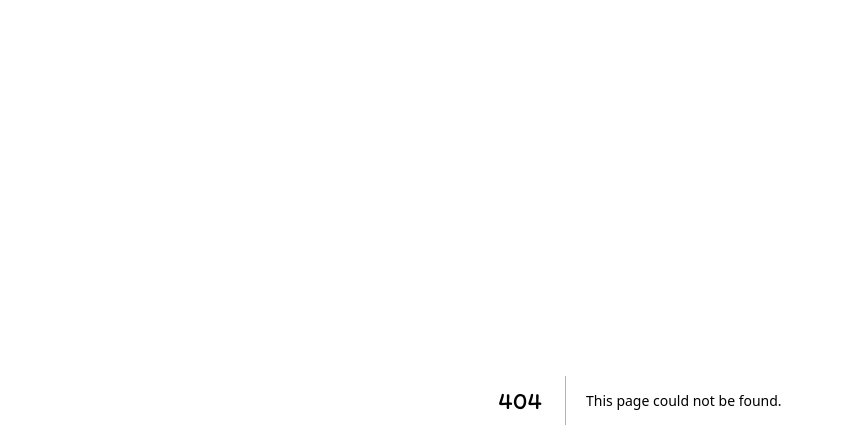
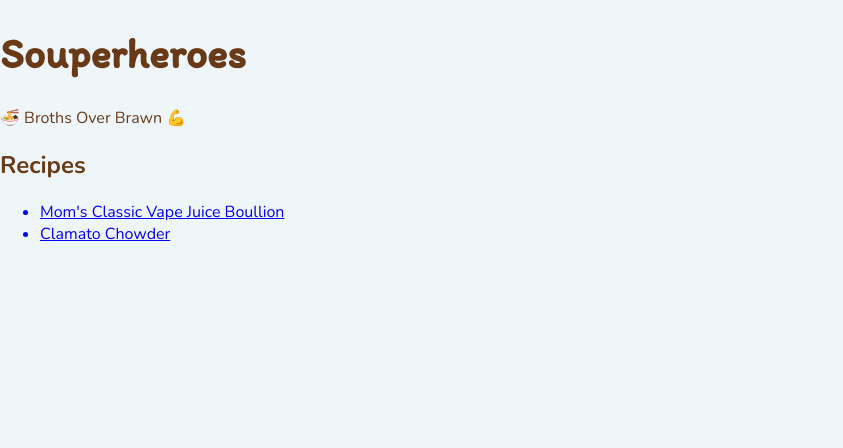
Before and after one commit to soup-swap/app, a Next.js app: page /groups/1 in a window 1280 px wide. Before the commit this address had no page. Shown: the top 448 px of the page, without its empty margins (0-843 px from the left). Built offline with nearby package versions, Linux system fonts and the light colour scheme.

Commit message:
add groups list and details pages

```diff
--- /dev/null
+++ b/src/lib/types.tsx
@@ -0,0 +1,40 @@
+export interface Group {
+  id: number;
+  name: string;
+  description: string;
+}
+
+export interface Recipe {
+  id: number;
+  name: string;
+  ingredients: Ingredient[];
+  instructions: string;
+}
+
+export interface Ingredient {
+  name: string;
+  quantity: number;
+  unit: UnitOption;
+}
+
+export const UNIT_TEASPOON = "tsp";
+export const UNIT_TABLESPOON = "tbsp";
+export const UNIT_CUP = "cup";
+export const UNIT_OUNCE = "oz";
+export const UNIT_GRAM = "g";
+export const UNIT_PACKAGE = "package";
+export const UNIT_BOX = "box";
+export const UNIT_CONTAINER = "container";
+export const UNIT_BAG = "bag";
+
+export type UnitOption =
+  | typeof UNIT_TEASPOON
+  | typeof UNIT_TABLESPOON
+  | typeof UNIT_CUP
+  | typeof UNIT_OUNCE
+  | typeof UNIT_GRAM
+  | typeof UNIT_PACKAGE
+  | typeof UNIT_BOX
+  | typeof UNIT_CONTAINER
+  | typeof UNIT_BAG
+  | string;
--- /dev/null
+++ b/src/pages/groups/[id].tsx
@@ -0,0 +1,63 @@
+import { Group, Recipe } from "@/lib/types";
+import { group } from "console";
+import Link from "next/link";
+import { FC } from "react";
+
+export const getServerSideProps = () => {
+  return {
+    props: {
+      groupInfo: {
+        id: 1,
+        name: "Souperheroes",
+        description: "🍜 Broths Over Brawn 💪",
+      },
+      groupRecipes: [
+        {
+          id: 1,
+          name: "Mom's Classic Vape Juice Boullion",
+        },
+        {
+          id: 2,
+          name: "Clamato Chowder",
+        },
+      ],
+    },
+  };
+};
+
+export const RecipesList: FC<{ recipes: Recipe[] }> = ({ recipes }) => {
+  return (
+    <ul>
+      {recipes.map((recipe) => (
+        <Link key={recipe.name} href={`recipes/${recipe.id}`}>
+          <li>{recipe.name}</li>
+        </Link>
+      ))}
+    </ul>
+  );
+};
+
+interface GroupDetailsPageProps {
+  groupInfo: Group;
+  groupRecipes: Recipe[];
+}
+
+const GroupDetailsPage: FC<GroupDetailsPageProps> = ({
+  groupInfo,
+  groupRecipes,
+}) => {
+  return (
+    <div>
+      <div className="group-summary">
+        <h1>{groupInfo.name}</h1>
+        <p>{groupInfo.description}</p>
+      </div>
+      <div className="group-recipes">
+        <h2>Recipes</h2>
+        <RecipesList recipes={groupRecipes} />
+      </div>
+    </div>
+  );
+};
+
+export default GroupDetailsPage;
```
Also changed, not shown: src/pages/groups/index.tsx (added, +43 -0 lines), src/pages/recipes/new.tsx (+1 -28 lines), 1 other file (tests, documents, lock files or other folders).
